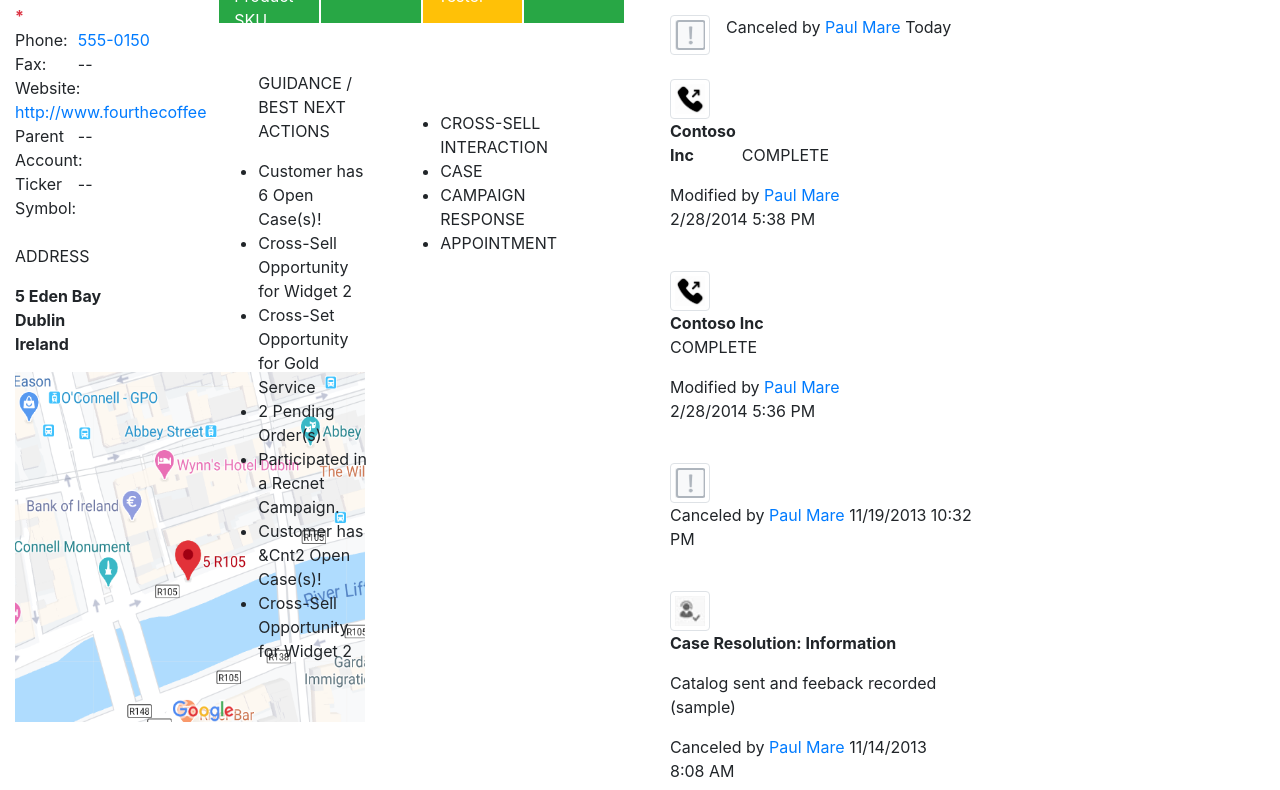
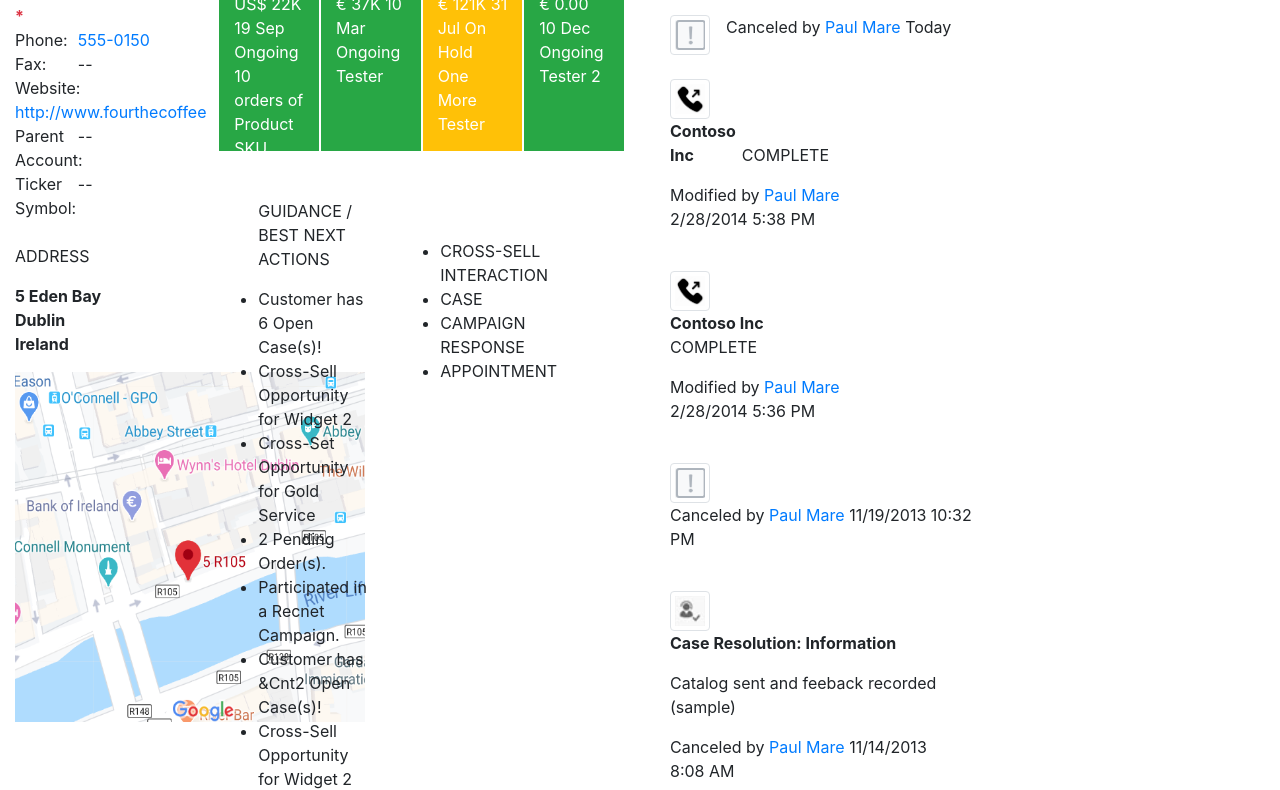
Before and after one commit to Elene26/Project, a website: page index.html in a window 1280 px wide. Shown: the part 305-1095 px from the top of the page. Drawn offline with nearby package versions, Linux system fonts and the light colour scheme.

Commit message:
Fix middle column
Added margin for middle column

```diff
--- a/index.html
+++ b/index.html
@@ -11,7 +11,7 @@
 
 <body>
     <div class="row row-content">
-        <div class="col-2">
+        <div class="col col-2">
             <div class="container mt-3">
                 <div class="col-xs">
                     <div class="row">
@@ -95,7 +95,7 @@
             </div>
         </div>
 
-        <div class="col-4">
+        <div class="col col-4" style="margin-top: 8em;">
             <div class="container mt-5" style="height:35vh; overflow-y:scroll;">
                 <div class="row">
                     <div class=col-4>
```
